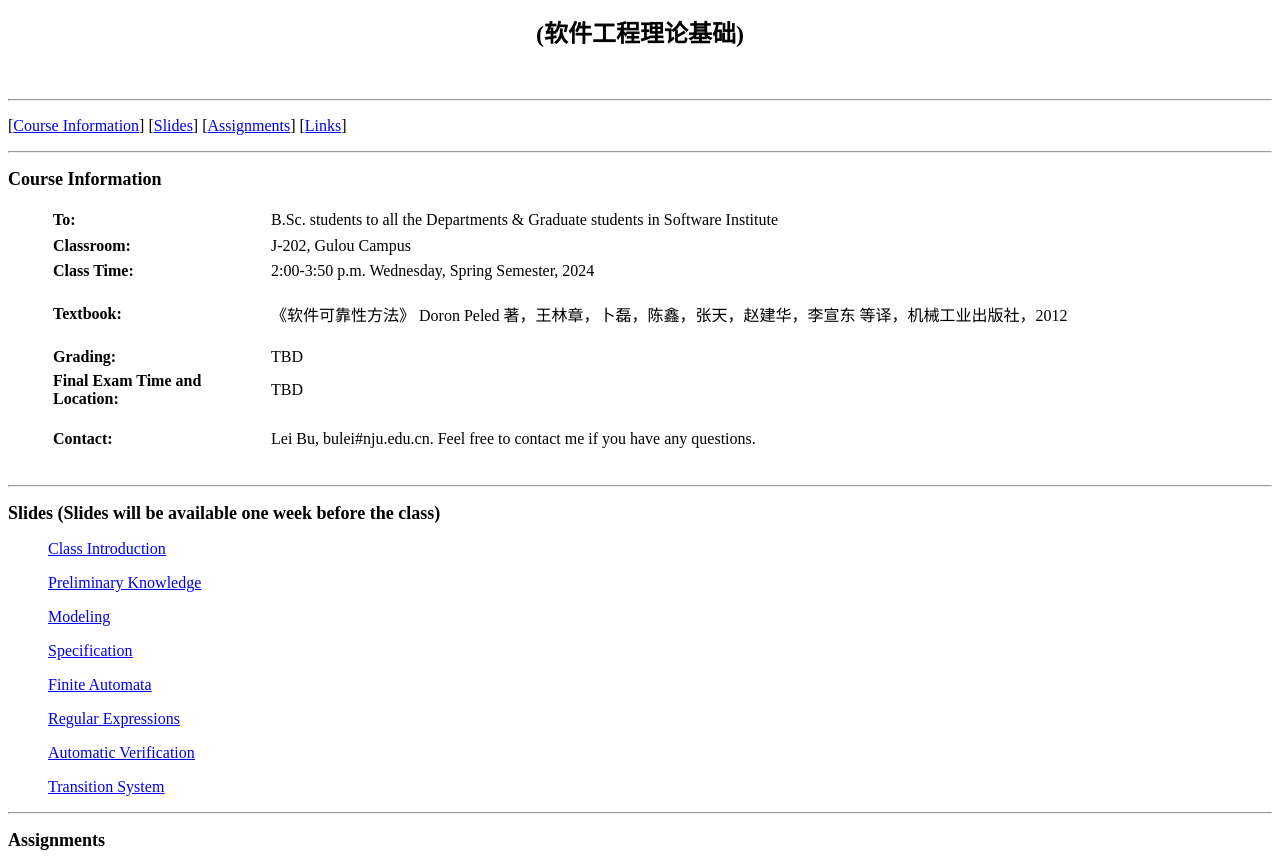
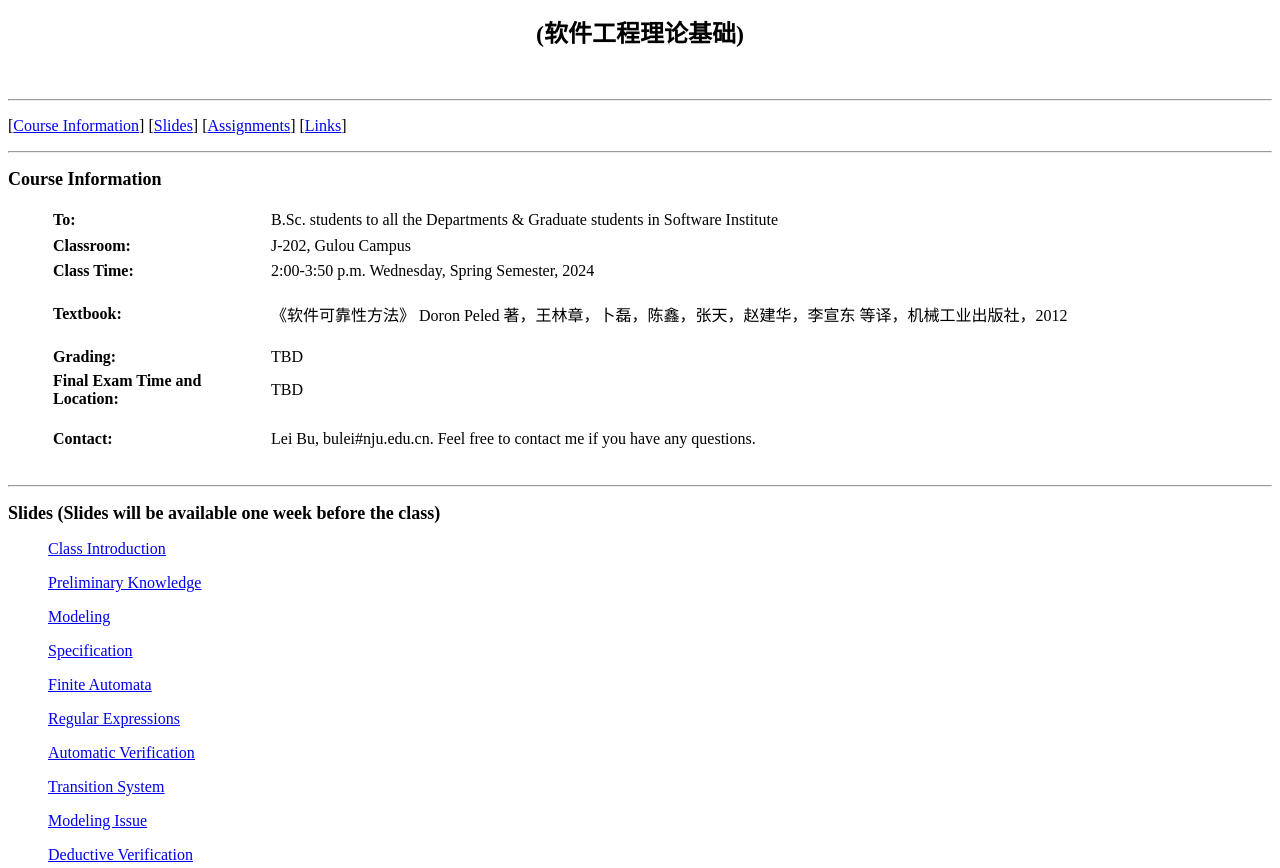
Before and after one commit to tfse24/tfse24.github.io, a plain HTML site: page index.html in a window 1280 px wide. Shown: the part 79-947 px from the top of the page. Drawn offline with Linux system fonts and the light colour scheme.

Commit message:
Add two slides.

```diff
--- a/index.html
+++ b/index.html
@@ -68,6 +68,8 @@ Information</font></a><font size="3" face="Times New Roman">] [</font><a href="h
   <p class="STYLE21"><u><a href="https://tfse24.github.io/slides/RE.pptx">Regular Expressions</a></u>  </p>
   <p class="STYLE21"><u><a href="https://tfse24.github.io/slides/verification.ppt">Automatic Verification</a></u>  </p>
   <p class="STYLE21"><u><a href="https://tfse24.github.io/slides/TS.pptx">Transition System</a></u>  </p>
+  <p class="STYLE21"><u><a href="https://tfse24.github.io/slides/modeling-issue.ppt">Modeling Issue</a></u>  </p>
+  <p class="STYLE21"><u><a href="https://tfse24.github.io/slides/deductive-verification.ppt">Deductive Verification</a></u>  </p>
  </blockquote>
 <font size="6" face="Times New Roman"><b>
 <hr>
```
Also changed, not shown: 2 other files.
